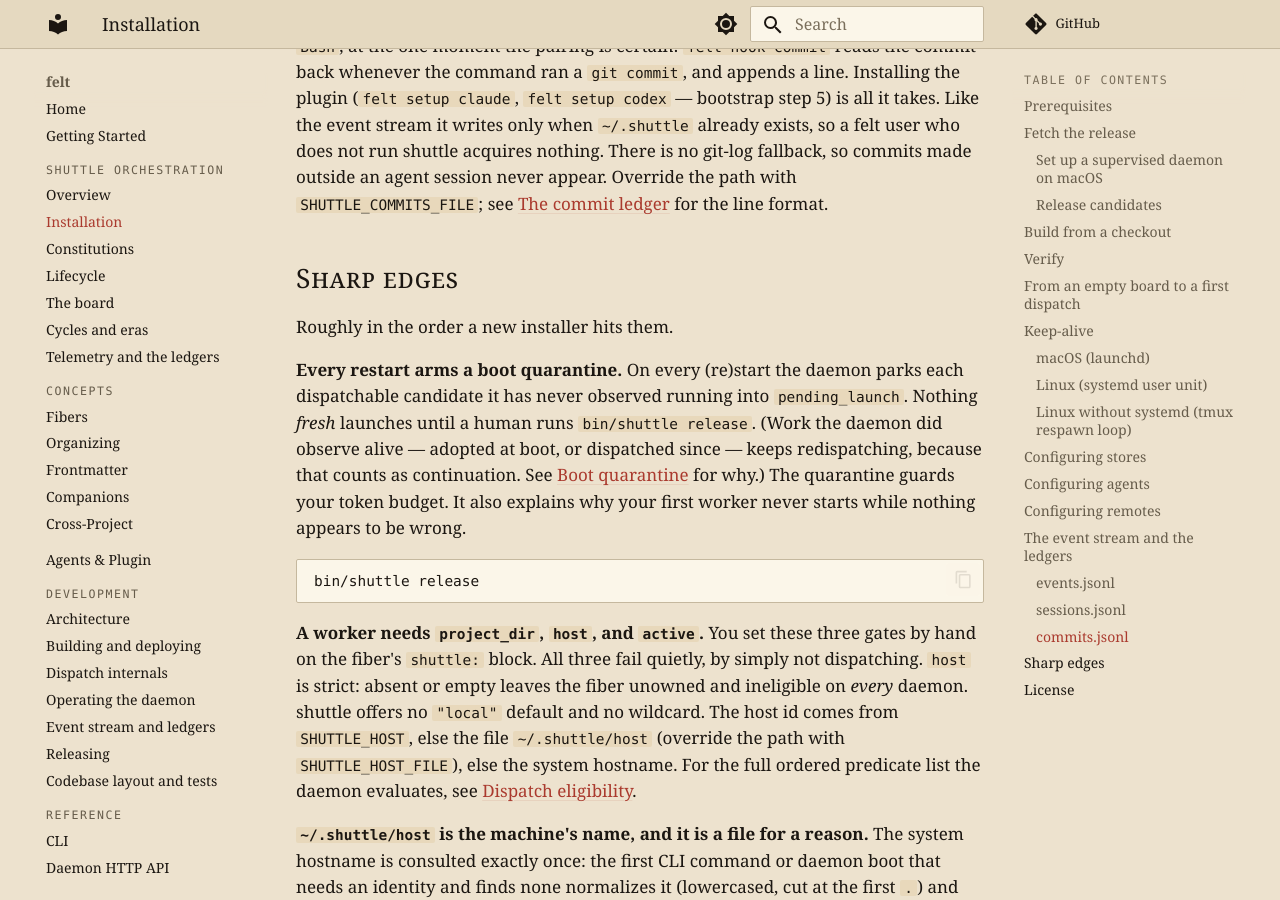
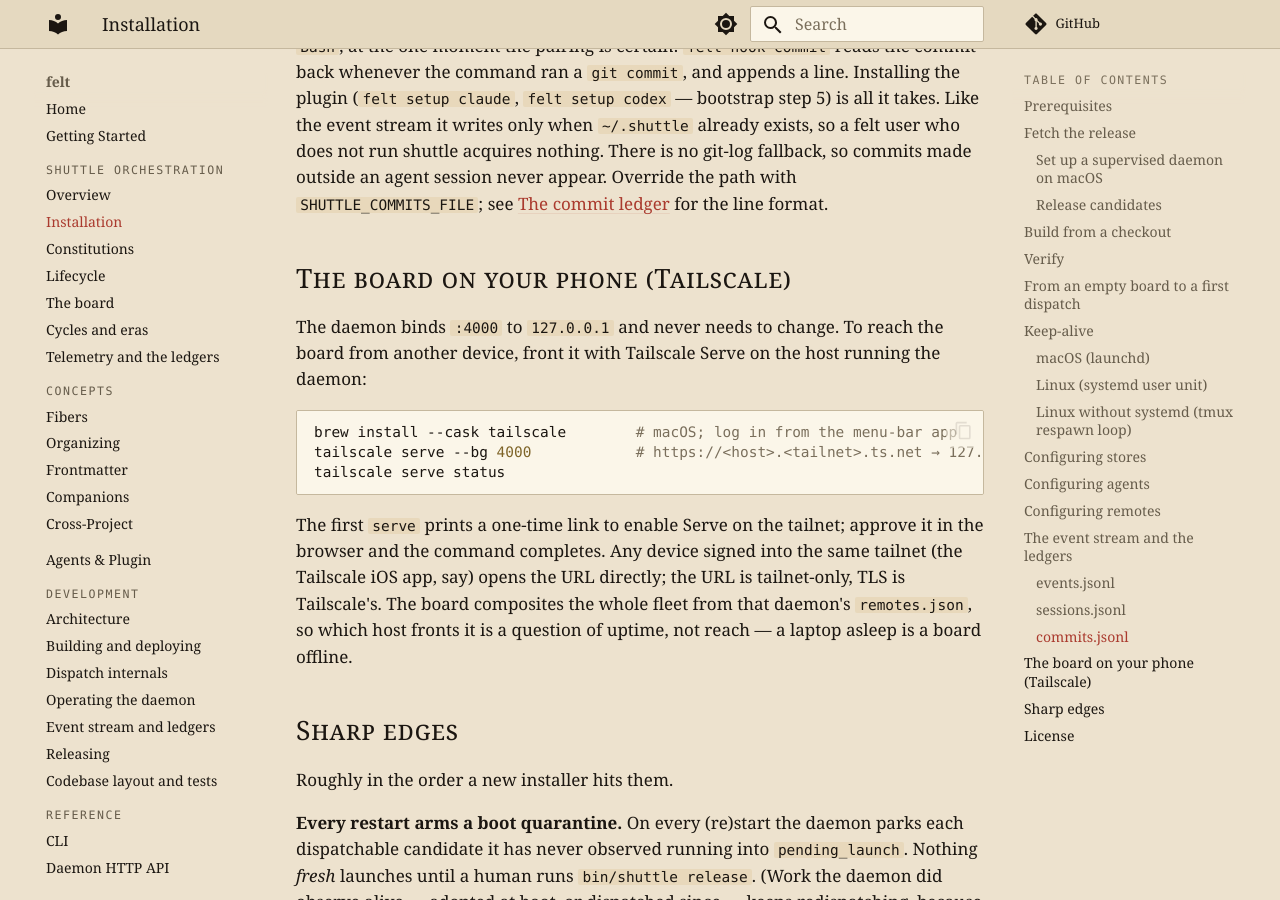
Before and after one commit to cailmdaley/felt, an MkDocs documentation site: the page built from docs/shuttle/installation.md, in a window 1280 px wide and 900 px high, scrolled down 16219 px. Built offline with MkDocs 1.6.1 and Material for MkDocs 9.7.7, drawn with Linux system fonts in a browser that asks for light colours; comment, search, counter and statistics services are not loaded.

Commit message:
docs: the board on your phone via Tailscale Serve
Co-Authored-By: Claude Fable 5.1 <noreply@anthropic.com>
Claude-Session: https://claude.ai/code/session_01Pz6D4h2DNwWhSFqjePuw7T

````diff
--- a/docs/shuttle/installation.md
+++ b/docs/shuttle/installation.md
@@ -702,6 +702,25 @@ is no git-log fallback, so commits made outside an agent session never appear.
 Override the path with `SHUTTLE_COMMITS_FILE`; see [The commit
 ledger](telemetry.md#the-commit-ledger) for the line format.
 
+## The board on your phone (Tailscale)
+
+The daemon binds `:4000` to `127.0.0.1` and never needs to change. To reach the
+board from another device, front it with Tailscale Serve on the host running
+the daemon:
+
+```bash
+brew install --cask tailscale        # macOS; log in from the menu-bar app
+tailscale serve --bg 4000            # https://<host>.<tailnet>.ts.net → 127.0.0.1:4000
+tailscale serve status
+```
+
+The first `serve` prints a one-time link to enable Serve on the tailnet;
+approve it in the browser and the command completes. Any device signed into
+the same tailnet (the Tailscale iOS app, say) opens the URL directly; the URL
+is tailnet-only, TLS is Tailscale's. The board composites the whole fleet from
+that daemon's `remotes.json`, so which host fronts it is a question of
+uptime, not reach — a laptop asleep is a board offline.
+
 ## Sharp edges
 
 Roughly in the order a new installer hits them.
````
